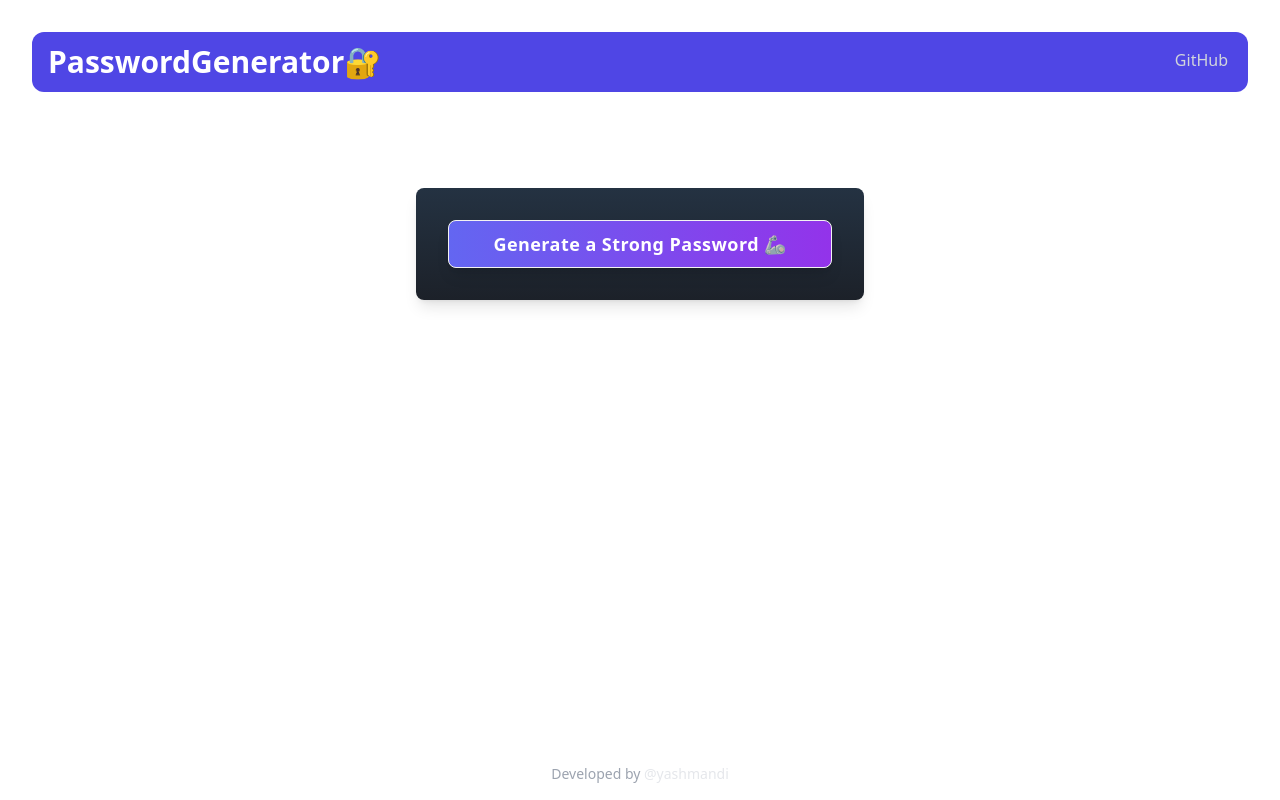
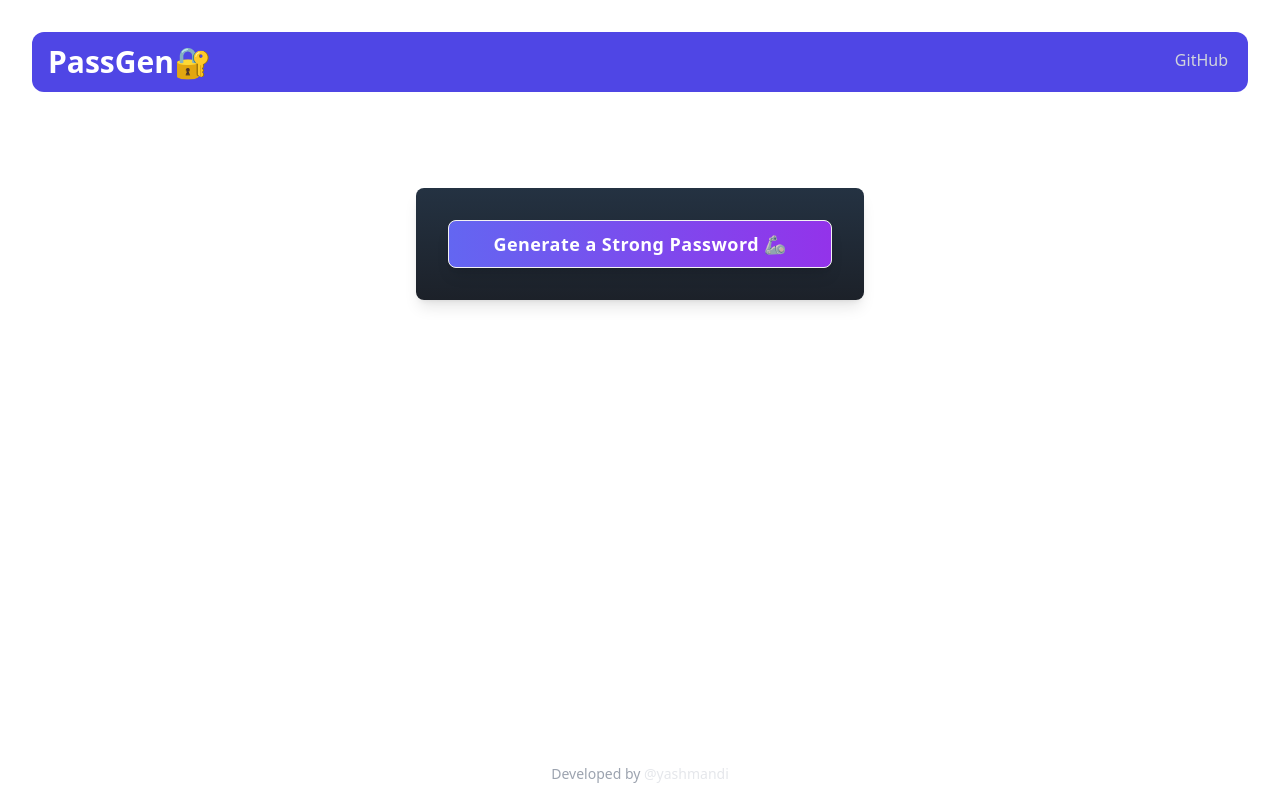
Before and after one commit to yashmandi/password-gen, a React (Vite) app: page / in a window 1280 px wide. Built offline with nearby package versions, Linux system fonts and the light colour scheme.

Commit message:
app name

```diff
--- a/index.html
+++ b/index.html
@@ -4,7 +4,7 @@
     <meta charset="UTF-8" />
     <link rel="icon" type="image/svg+xml" href="/logo.svg" />
     <meta name="viewport" content="width=device-width, initial-scale=1.0" />
-    <title>PasswordGenerator</title>
+    <title>PassGen</title>
   </head>
   <body>
     <div id="root"></div>
--- a/src/components/Navbar.jsx
+++ b/src/components/Navbar.jsx
@@ -5,7 +5,7 @@ const Navbar = () => {
     <div>
       <div className="flex justify-between bg-indigo-600 p-3 pl-4 rounded-xl">
         <div className="text-2xl sm:text-3xl font-extrabold text-white mx-auto sm:mx-0">
-          PasswordGenerator🔐
+          PassGen🔐
         </div>
         <div className="flex gap-4 sm:gap-6 pr-2 mt-1">
           <a
```
